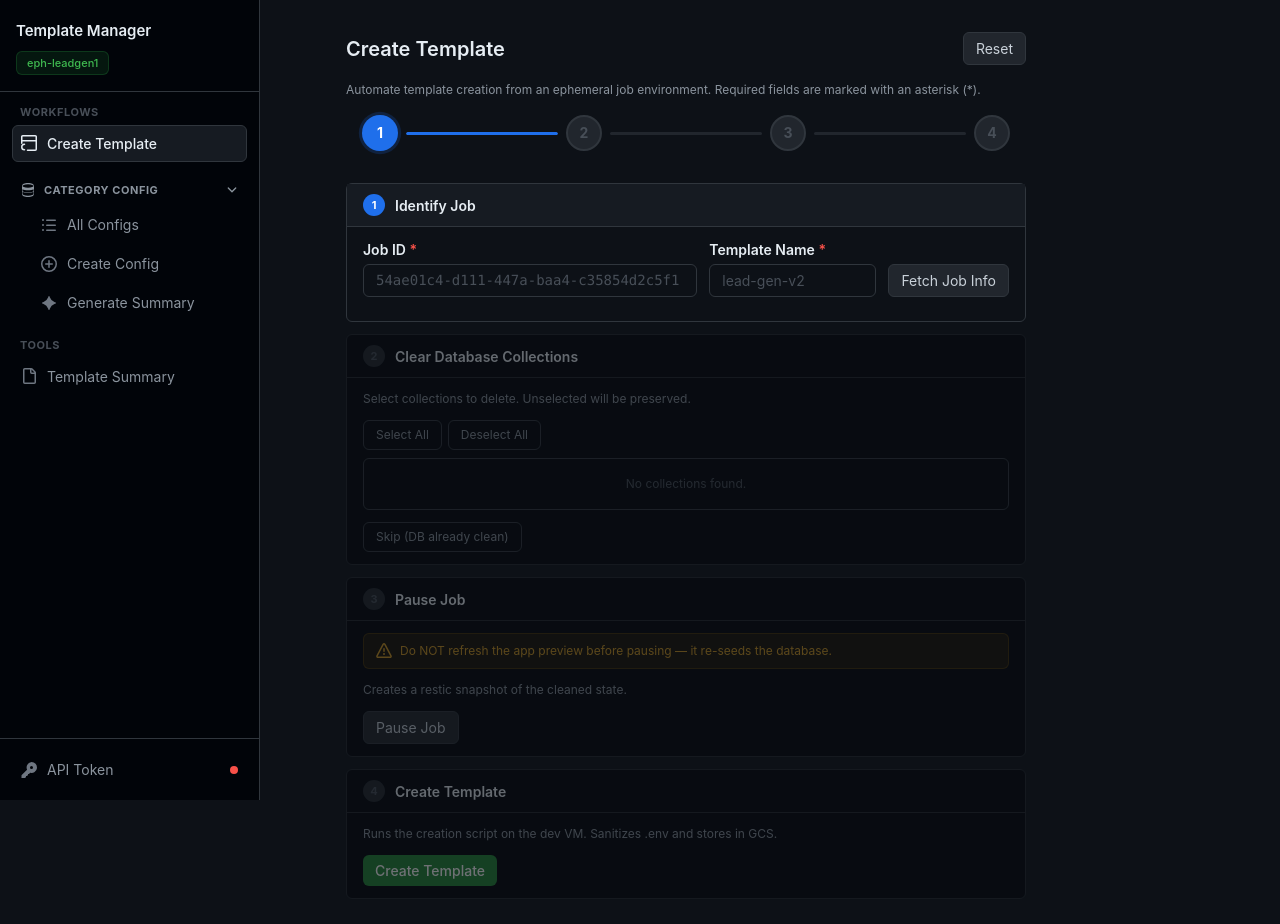
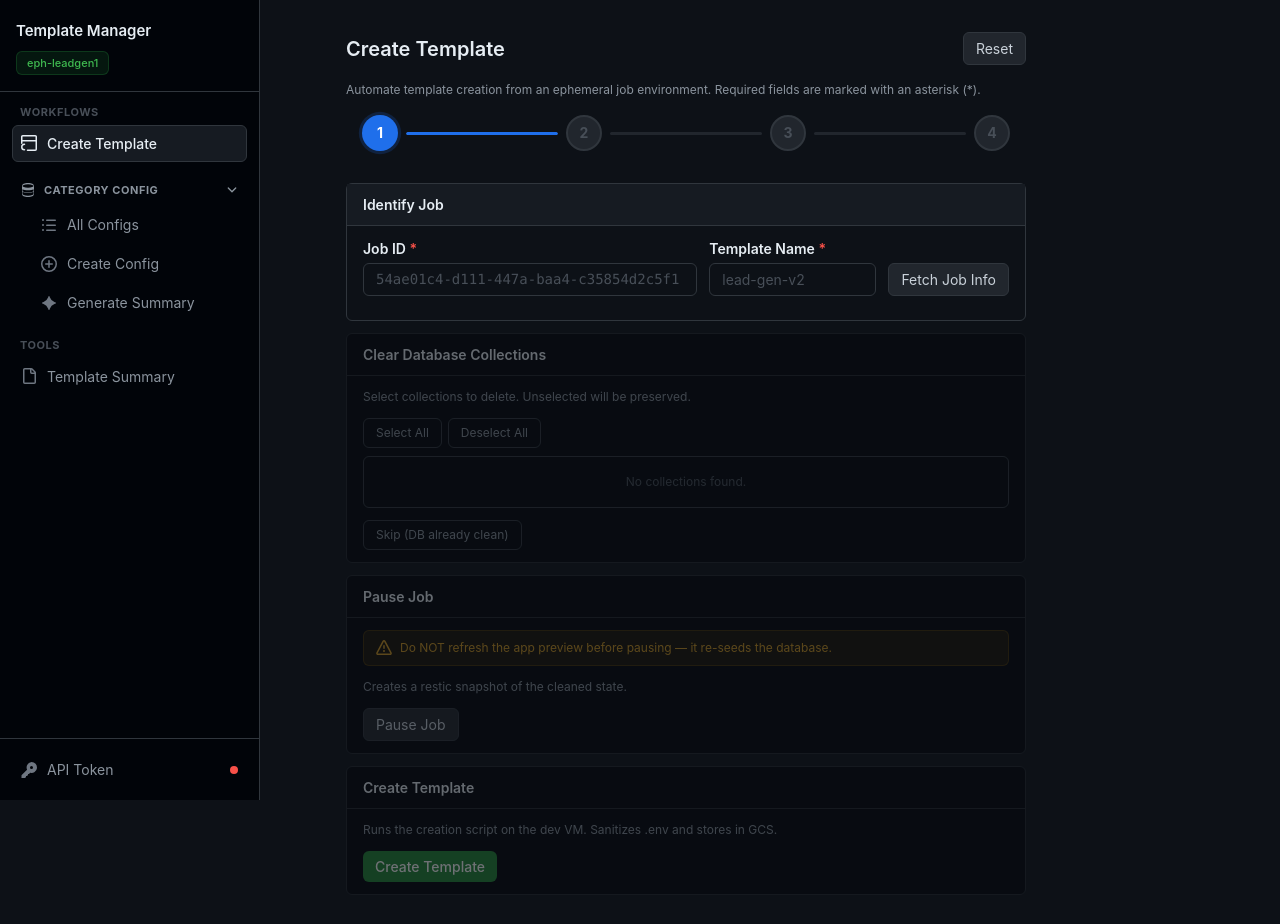
Before and after one commit to abhishekshah01/template_creator_base, a React app in the folder frontend/: page / in a window 1280 px wide. Shown: the top 924 px of the page. Built offline with nearby package versions, Linux system fonts and the light colour scheme; the HTML template or start-up script is replaced by a standard one.

Commit message:
ui: remove step numbers from cards, keep titles always white

```diff
--- a/frontend/src/components/CreateTemplate/StepCard.jsx
+++ b/frontend/src/components/CreateTemplate/StepCard.jsx
@@ -15,20 +15,7 @@ export default function StepCard({ number, title, time, status, children }) {
       <div className={`flex items-center gap-2.5 px-4 py-2.5 border-b ${
         isActive ? 'border-[#30363d] bg-[#161b22]' : isComplete ? 'border-[#238636]/20 bg-[#161b22]' : 'border-[#21262d]'
       }`}>
-        <div className={`w-[22px] h-[22px] rounded-full flex items-center justify-center text-[11px] font-bold shrink-0 ${
-          isComplete
-            ? 'bg-[#238636] text-white'
-            : isActive
-              ? 'bg-[#1f6feb] text-white'
-              : 'bg-[#21262d] text-[#484f58]'
-        }`}>
-          {isComplete ? (
-            <svg className="w-3 h-3" viewBox="0 0 16 16" fill="currentColor">
-              <path d="M13.78 4.22a.75.75 0 0 1 0 1.06l-7.25 7.25a.75.75 0 0 1-1.06 0L2.22 9.28a.751.751 0 0 1 .018-1.042.751.751 0 0 1 1.042-.018L6 10.94l6.72-6.72a.75.75 0 0 1 1.06 0Z" />
-            </svg>
-          ) : number}
-        </div>
-        <span className={`text-[14px] font-semibold flex-1 ${isComplete ? 'text-[#3fb950]' : 'text-[#e6edf3]'}`}>
+        <span className="text-[14px] font-semibold flex-1 text-[#e6edf3]">
           {title}
         </span>
         {time && (
```
